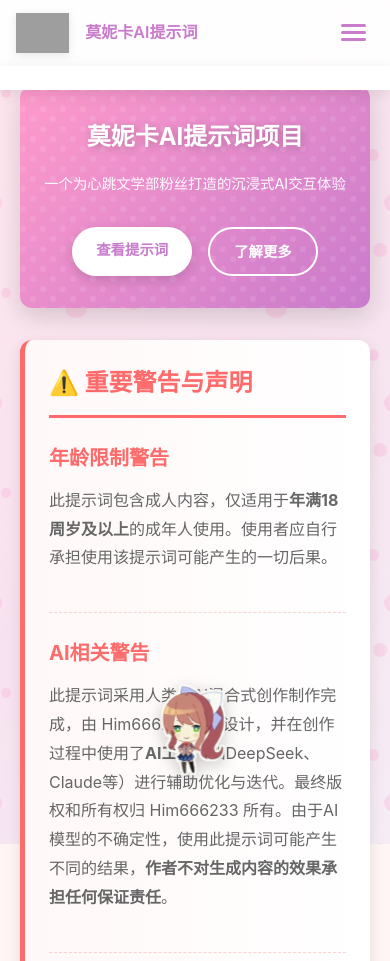
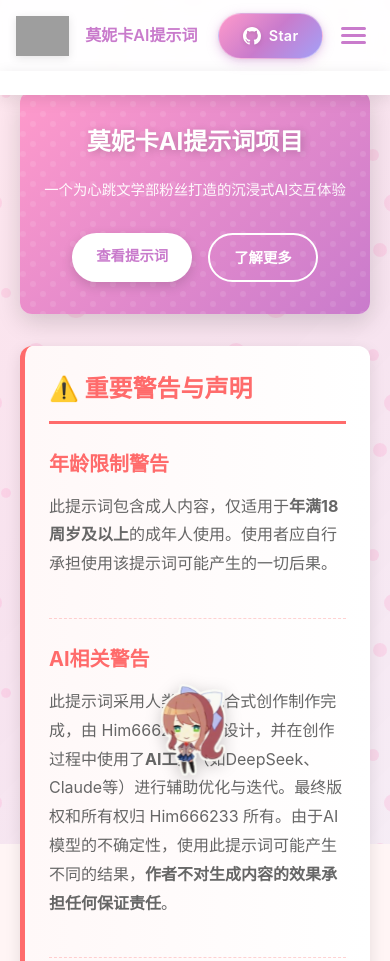
Before and after one commit to Him666233/Monika-AI-QQ-Group-chat-special-prompts.github.io, a website: page index.html in a window 390 px wide. Shown: the top 961 px of the page. Drawn offline with Linux system fonts and the light colour scheme; grey boxes are pictures that could not be loaded.

Commit message:
Add files via upload

```diff
--- a/index.html
+++ b/index.html
@@ -35,17 +35,25 @@
                 <img src="https://raw.githubusercontent.com/SecondThundeR/DokiDoki-RenPy/your-reality/readme_files/logos/ddlc_logo.png" alt="DDLC" class="nav-logo">
                 <span class="nav-title">莫妮卡AI提示词</span>
             </div>
-            <button class="nav-toggle" id="navToggle">
-                <span></span>
-                <span></span>
-                <span></span>
-            </button>
+            <div class="nav-right">
                 <ul class="nav-menu" id="navMenu">
                     <li><a href="#about-ddlc">关于游戏</a></li>
                     <li><a href="#about-monika">关于莫妮卡</a></li>
                     <li><a href="#about-project">项目介绍</a></li>
                     <li><a href="#versions">提示词版本</a></li>
                 </ul>
+                <a href="https://github.com/Him666233/Monika-AI-QQ-Group-chat-special-prompts.github.io" target="_blank" rel="noopener noreferrer" class="github-star-btn">
+                    <svg class="github-logo" viewBox="0 0 16 16" width="18" height="18" fill="currentColor">
+                        <path d="M8 0C3.58 0 0 3.58 0 8c0 3.54 2.29 6.53 5.47 7.59.4.07.55-.17.55-.38 0-.19-.01-.82-.01-1.49-2.01.37-2.53-.49-2.69-.94-.09-.23-.48-.94-.82-1.13-.28-.15-.68-.52-.01-.53.63-.01 1.08.58 1.23.82.72 1.21 1.87.87 2.33.66.07-.52.28-.87.51-1.07-1.78-.2-3.64-.89-3.64-3.95 0-.87.31-1.59.82-2.15-.08-.2-.36-1.02.08-2.12 0 0 .67-.21 2.2.82.64-.18 1.32-.27 2-.27.68 0 1.36.09 2 .27 1.53-1.04 2.2-.82 2.2-.82.44 1.1.16 1.92.08 2.12.51.56.82 1.27.82 2.15 0 3.07-1.87 3.75-3.65 3.95.29.25.54.73.54 1.48 0 1.07-.01 1.93-.01 2.2 0 .21.15.46.55.38A8.013 8.013 0 0016 8c0-4.42-3.58-8-8-8z"/>
+                    </svg>
+                    <span class="github-text">Star</span>
+                </a>
+                <button class="nav-toggle" id="navToggle">
+                    <span></span>
+                    <span></span>
+                    <span></span>
+                </button>
+            </div>
         </div>
     </nav>
 
@@ -234,7 +242,7 @@
             <div class="footer-content">
                 <p>项目作者: Him666233</p>
                 <p>© 2025-2026 莫妮卡AI提示词项目 - 版权所有</p>
-                <p>最后更新时间: 2026年3月16日 北京标准时间</p>
+                <p>最后更新时间: 2026年4月23日 北京标准时间</p>
             </div>
         </footer>
     </div>
--- a/styles/components.css
+++ b/styles/components.css
@@ -369,6 +369,69 @@
     color: #8a598a;
 }
 
+/* GitHub Star 按钮（导航栏版本） */
+.github-star-btn {
+    display: inline-flex;
+    align-items: center;
+    gap: 0.5rem;
+    padding: 0.5rem 1.2rem;
+    background: linear-gradient(135deg, #ff9acb 0%, #c97bcc 50%, #a3a1f8 100%);
+    color: white;
+    text-decoration: none;
+    border-radius: 25px;
+    font-weight: 600;
+    font-size: 0.9rem;
+    letter-spacing: 0.3px;
+    box-shadow: 0 3px 12px rgba(201, 123, 204, 0.35), 0 1px 4px rgba(0, 0, 0, 0.08);
+    transition: all 0.3s cubic-bezier(0.4, 0, 0.2, 1);
+    position: relative;
+    overflow: hidden;
+    border: 1.5px solid rgba(255, 255, 255, 0.35);
+    white-space: nowrap;
+    flex-shrink: 0;
+}
+
+.github-star-btn::before {
+    content: '';
+    position: absolute;
+    top: 0;
+    left: -100%;
+    width: 100%;
+    height: 100%;
+    background: linear-gradient(90deg, transparent, rgba(255, 255, 255, 0.25), transparent);
+    transition: left 0.5s ease;
+}
+
+.github-star-btn:hover {
+    transform: translateY(-2px) scale(1.05);
+    box-shadow: 0 6px 20px rgba(201, 123, 204, 0.45), 0 3px 10px rgba(0, 0, 0, 0.12);
+    border-color: rgba(255, 255, 255, 0.55);
+}
+
+.github-star-btn:hover::before {
+    left: 100%;
+}
+
+.github-star-btn:active {
+    transform: translateY(-1px) scale(1.02);
+}
+
+.github-logo {
+    width: 18px;
+    height: 18px;
+    filter: drop-shadow(0 1px 2px rgba(0, 0, 0, 0.15));
+    transition: transform 0.3s ease;
+}
+
+.github-star-btn:hover .github-logo {
+    transform: rotate(360deg);
+}
+
+.github-text {
+    position: relative;
+    z-index: 1;
+}
+
 /* 加载提示 */
 .loading-message {
     text-align: center;
@@ -438,6 +501,16 @@
         padding: 0.8rem;
         max-height: 250px;
     }
+
+    .github-star-btn {
+        padding: 0.65rem 1.5rem;
+        font-size: 0.9rem;
+    }
+
+    .github-logo {
+        width: 18px;
+        height: 18px;
+    }
 }
 
 /* 普通手机 (480px - 768px) */
@@ -477,6 +550,16 @@
         font-size: 0.75rem;
         padding: 1rem;
         max-height: 300px;
+    }
+
+    .github-star-btn {
+        padding: 0.7rem 1.6rem;
+        font-size: 0.95rem;
+    }
+
+    .github-logo {
+        width: 20px;
+        height: 20px;
     }
 }
 
@@ -581,6 +664,16 @@
         gap: 1rem;
     }
 
+    .github-star-btn {
+        padding: 0.6rem 1.4rem;
+        font-size: 0.85rem;
+    }
+
+    .github-logo {
+        width: 17px;
+        height: 17px;
+    }
+
     .character-avatar {
         width: 100px;
         height: 100px;
--- a/styles/main.css
+++ b/styles/main.css
@@ -95,6 +95,7 @@
     display: flex;
     justify-content: space-between;
     align-items: center;
+    gap: 1rem;
 }
 
 .nav-brand {
@@ -103,6 +104,12 @@
     gap: 1rem;
     font-weight: 600;
     color: var(--secondary-color);
+}
+
+.nav-right {
+    display: flex;
+    align-items: center;
+    gap: 1.4rem;
 }
 
 .nav-logo {
@@ -229,6 +236,21 @@
     .nav-menu a::after {
         display: none;
     }
+
+    .nav-github-btn {
+        padding: 0.4rem 0.9rem;
+        font-size: 0.8rem;
+        gap: 0.4rem;
+    }
+
+    .nav-github-btn .github-logo {
+        width: 16px;
+        height: 16px;
+    }
+
+    .nav-right {
+        gap: 0.6rem;
+    }
 }
 
 /* 普通手机 (480px - 768px) */
@@ -262,6 +284,21 @@
 
     .nav-menu a::after {
         display: none;
+    }
+
+    .nav-github-btn {
+        padding: 0.45rem 1rem;
+        font-size: 0.85rem;
+        gap: 0.45rem;
+    }
+
+    .nav-github-btn .github-logo {
+        width: 17px;
+        height: 17px;
+    }
+
+    .nav-right {
+        gap: 0.7rem;
     }
 }
 
```
Lines whose indentation alone changed are shown as unchanged.
